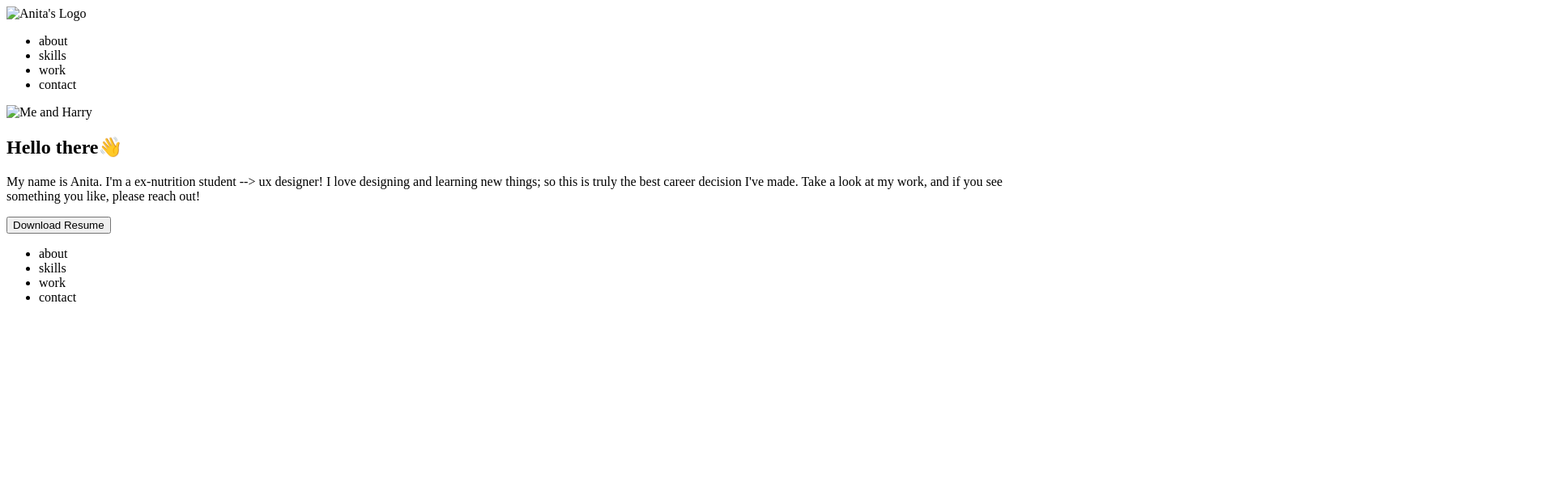
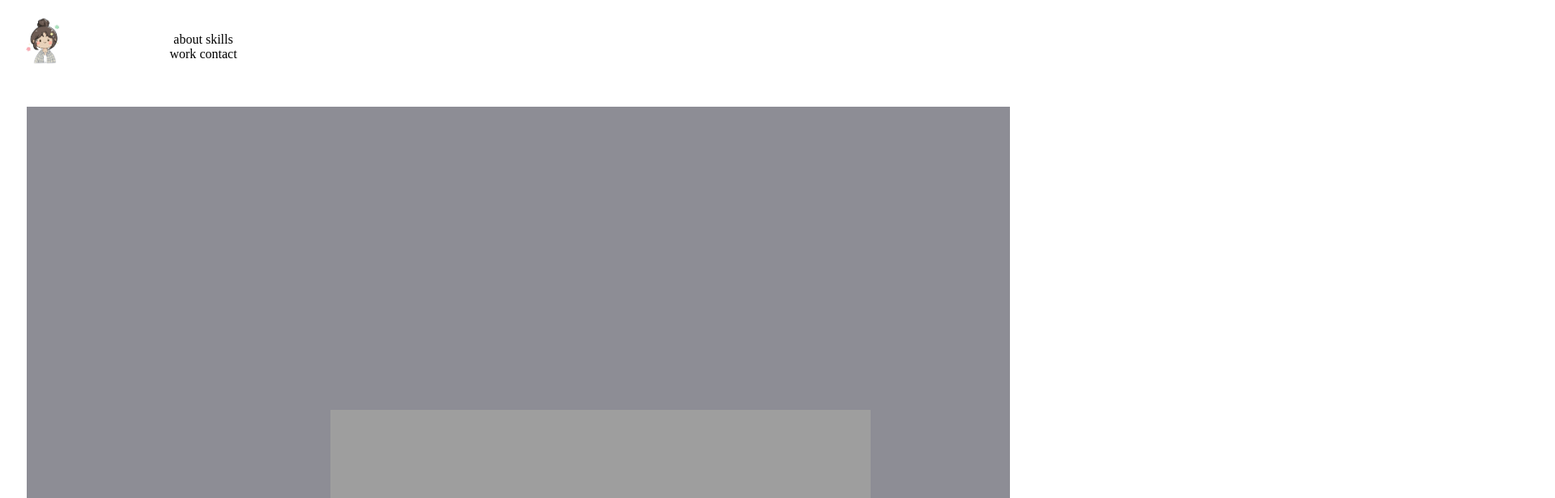
Before and after one commit to A-Thang/UX_UI_HW_17, a plain HTML site: page index.html in a window 1280 px wide. Shown: the top 616 px of the page at 81% size, 1920 px wide, since content can reach past the window. Drawn offline with Linux system fonts and the light colour scheme; the site is published under a folder, as on GitHub Pages, so addresses that start at the root find nothing.

Commit message:
Update index.html

```diff
--- a/index.html
+++ b/index.html
@@ -5,14 +5,14 @@
     <meta http-equiv="X-UA-Compatible" content="IE=edge">
     <meta name="viewport" content="width=device-width, initial-scale=1.0">
     <title>Document</title>
-    <link href="/css/style.css" rel="stylesheet">
+    <link href="css/style.css" rel="stylesheet">
 </head>
 <!--The body starts here-->
 <body>
 <!--The header starts here-->
     <header class="navigation">
         <div class="inline-block logo">
-            <img src="/images/Me Logo.png" alt="Anita's Logo" height="60px">
+            <img src="images/Me Logo.png" alt="Anita's Logo" height="60px">
             <nav class="inline-block">
                 <ul>
                     <li class="inline-block">about</li>
@@ -26,7 +26,7 @@
 <!--This is the start of the hero section-->
     <section class="heroImg">
         <div class="content">
-            <img src="/images/Harry and me.jpg" alt="Me and Harry" height="500px">
+            <img src="images/Harry and me.jpg" alt="Me and Harry" height="500px">
             <h1>Hello there👋</h1>
             <p>My name is Anita. I'm a ex-nutrition student --> ux designer! I love designing and learning new things; so this is truly the best career decision I've made. Take a look at my work, and if you see something you like, please reach out!</p>
             <button>Download Resume</button>
```
